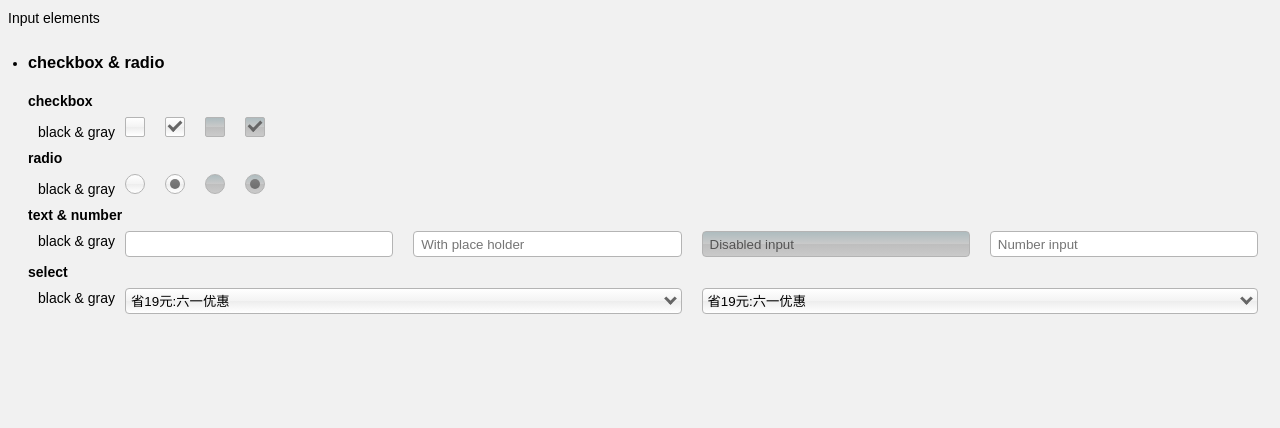
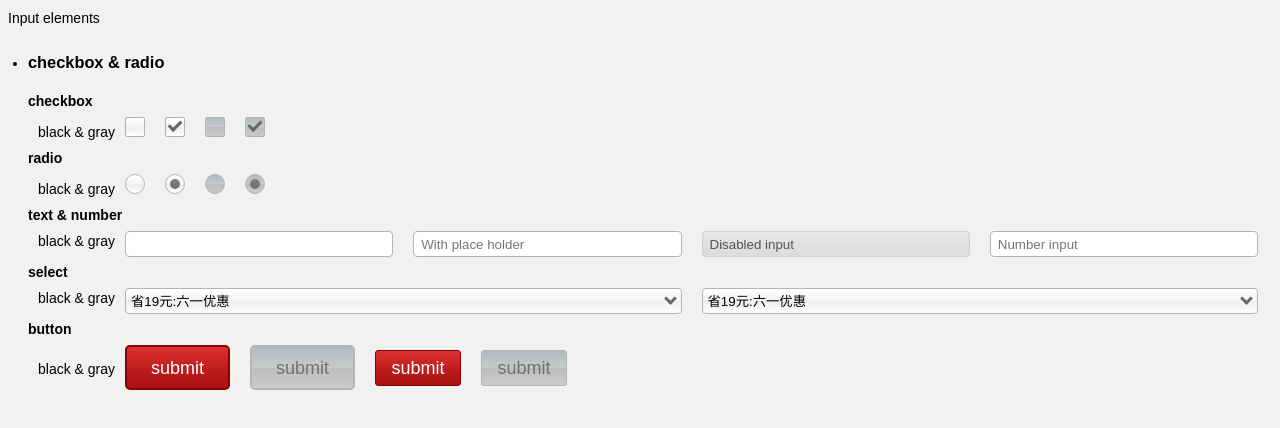
Before and after one commit to ianli-sc/css3applet, a plain HTML site: page demo/index.html in a window 1280 px wide. Drawn offline with Linux system fonts and the light colour scheme.

Commit message:
added css of button and select

```diff
--- a/demo/index.html
+++ b/demo/index.html
@@ -57,6 +57,16 @@
                                 </span>
                             </dd>
                         </dl>
+                        <dl>
+                            <dt><b>button</b></dt>
+                            <dd class="showdd">
+                                <label>black & gray</label>
+                                <input type="button" value="submit" class="mb-btn mb-btn-xl" />
+                                <input type="button" value="submit" disabled class="mb-btn-xl mb-btn" />
+                                <input type="button" value="submit" class="mb-btn-l mb-btn" />
+                                <input type="button" value="submit" disabled class="mb-btn-l mb-btn" />
+                            </dd>
+                        </dl>
                     </li>
                 </ul>
             </dd>
--- a/src/base.css
+++ b/src/base.css
@@ -29,7 +29,8 @@ dl, dt, dd {
 }
 
 .showdd input,
-.showdd .mb-select-container {
+.showdd .mb-select-container,
+.showdd a {
     margin: 0 10px;
 }
 
--- a/src/input.css
+++ b/src/input.css
@@ -1,8 +1,15 @@
 /*checkbox*/
+/*hack appearance of IE10*/
+.mb-checkbox::-ms-expand,.mb-radio::-ms-expand,.mb-select::-ms-expand,.mb-btn::-ms-expand
+    {
+    display: none;
+}
+
 .mb-checkbox,.mb-radio,.mb-select {
     position: relative;
     -webkit-appearance: none;
-    appearance: none; margin : 0;
+    appearance: none;
+    margin: 0;
     border: 1px solid #B4B4B4;
     width: 20px;
     height: 20px;
@@ -21,11 +28,20 @@
     margin: 0;
 }
 
-.mb-checkbox:disabled,.mb-radio:disabled,.mb-input:disabled {
-    background: -webkit-gradient(linear, left top, left bottom, color-stop(0%,#AEBCBF), color-stop(50%,#CACACA), color-stop(51%,#BEBEBE), color-stop(100%,#CACACA));
-    background: -webkit-linear-gradient(top, #AEBCBF 0%,#CACACA 50%,#BEBEBE 51%,#CACACA 100%);
-    background: -ms-linear-gradient(top, #AEBCBF 0%,#CACACA 50%,#BEBEBE 51%,#CACACA 100%);
-    background: linear-gradient(to bottom, #AEBCBF 0%,#CACACA 50%,#BEBEBE 51%,#CACACA 100%);
+.mb-checkbox:disabled,
+.mb-radio:disabled,
+.mb-btn:disabled {
+    background: -webkit-gradient(linear, left top, left bottom, color-stop(0%, #AEBCBF),
+        color-stop(50%, #CACACA), color-stop(51%, #BEBEBE),
+        color-stop(100%, #CACACA));
+    background: -webkit-linear-gradient(top, #AEBCBF 0%, #CACACA 50%, #BEBEBE 51%,
+        #CACACA 100%);
+    background: -ms-linear-gradient(top, #AEBCBF 0%, #CACACA 50%, #BEBEBE 51%, #CACACA
+        100%);
+    background: linear-gradient(to bottom, #AEBCBF 0%, #CACACA 50%, #BEBEBE 51%, #CACACA
+        100%);
+    cursor: not-allowed;
+    color: #707070;
 }
 
 .mb-checkbox:checked:after {
@@ -90,6 +106,16 @@
     border-color: #B7DEDE;
 }
 
+.mb-input:disabled {
+    background: -webkit-gradient(linear, left top, left bottom, color-stop(0%,#e8e8e8),
+        color-stop(50%,#e0e0e0), color-stop(100%,#dddddd));
+    background: -webkit-linear-gradient(top,  #e8e8e8 0%,#e0e0e0 50%,#dddddd 100%);
+    background: -ms-linear-gradient(top,  #e8e8e8 0%,#e0e0e0 50%,#dddddd 100%);
+    background: linear-gradient(to bottom,  #e8e8e8 0%,#e0e0e0 50%,#dddddd 100%);
+    border-color: #D3D0D0;
+    cursor: not-allowed;
+}
+
 /*select*/
 .mb-select {
     position: relative;
@@ -105,6 +131,12 @@
     text-indent: 5px;
     height: 26px;
     padding-right: 16px;
+    display: -webkit-box;
+    display: -ms-flexbox;
+    display: box;
+    -webkit-box-flex: 1;
+    -ms-flex: 1;
+    box-flex: 1;
 }
 
 .mb-select-container {
@@ -131,3 +163,42 @@
     background-color: transparent;
     -webkit-transform: rotate(225deg);
 }
+
+/*button*/
+.mb-btn {
+    background: -webkit-gradient(linear, left top, left bottom, color-stop(0%, #dd3131),
+        color-stop(50%, #bf1e1e), color-stop(100%, #a91010));
+    background: -webkit-linear-gradient(top, #DD3131 0%, #BF1E1E 50%, #A91010 100%);
+    background: -ms-linear-gradient(top, #DD3131 0%, #BF1E1E 50%, #A91010 100%);
+    background: linear-gradient(to bottom, #DD3131 0%, #BF1E1E 50%, #A91010 100%);
+    color: #FFF;
+    text-align: center;
+    text-decoration: none;
+    cursor: pointer;
+    -webkit-appearance: none;
+    appearance: none;
+}
+
+.mb-btn:disabled {
+    border-color: #B4B4B4;
+}
+
+.mb-btn-xl {
+    min-width: 105px;
+    height: 45px;
+    border: 2px solid #880000;
+    -webkit-border-radius: 5px;
+    border-radius: 5px;
+    font-size: 18px;
+    line-height: 36px;
+}
+
+.mb-btn-l {
+    min-width: 86px;
+    height: 36px;
+    border: 1px solid #880000;
+    -webkit-border-radius: 3px;
+    border-radius: 3px;
+    font-size: 18px;
+    line-height: 29px;
+}
```
